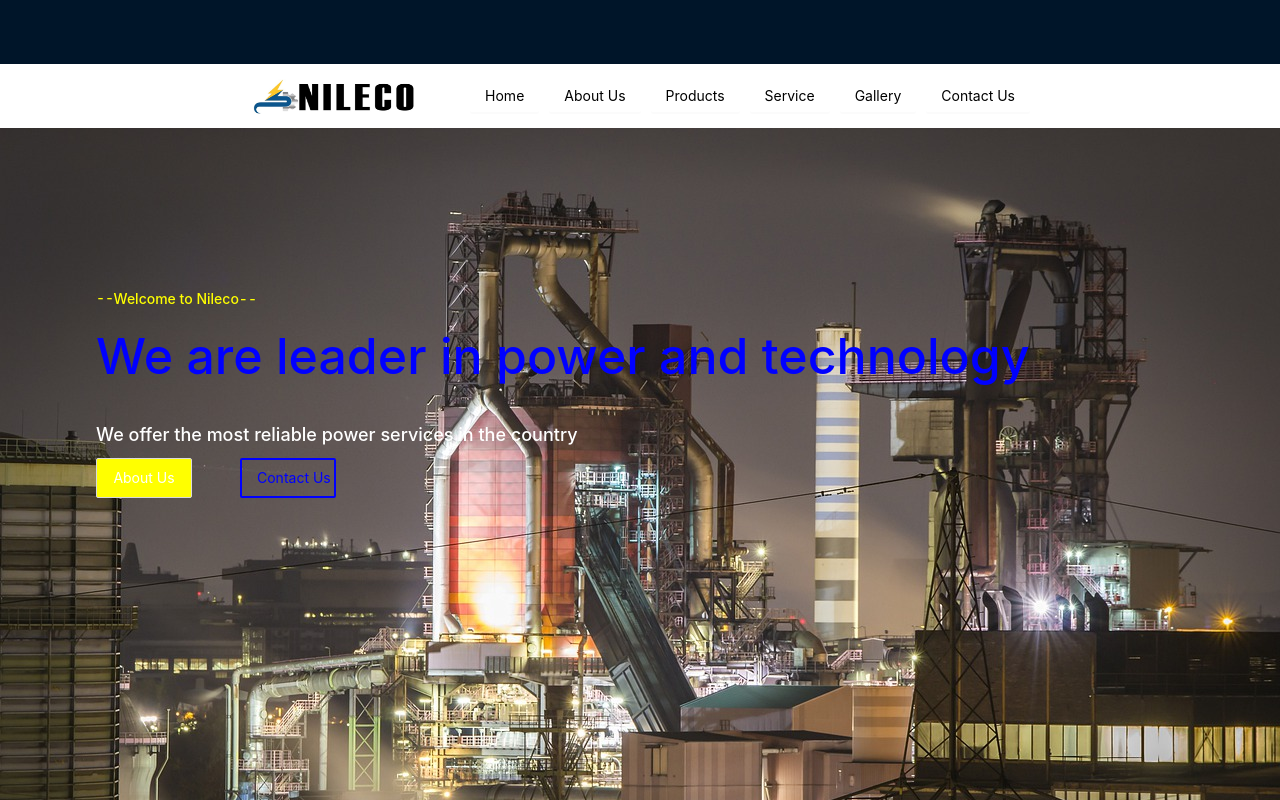
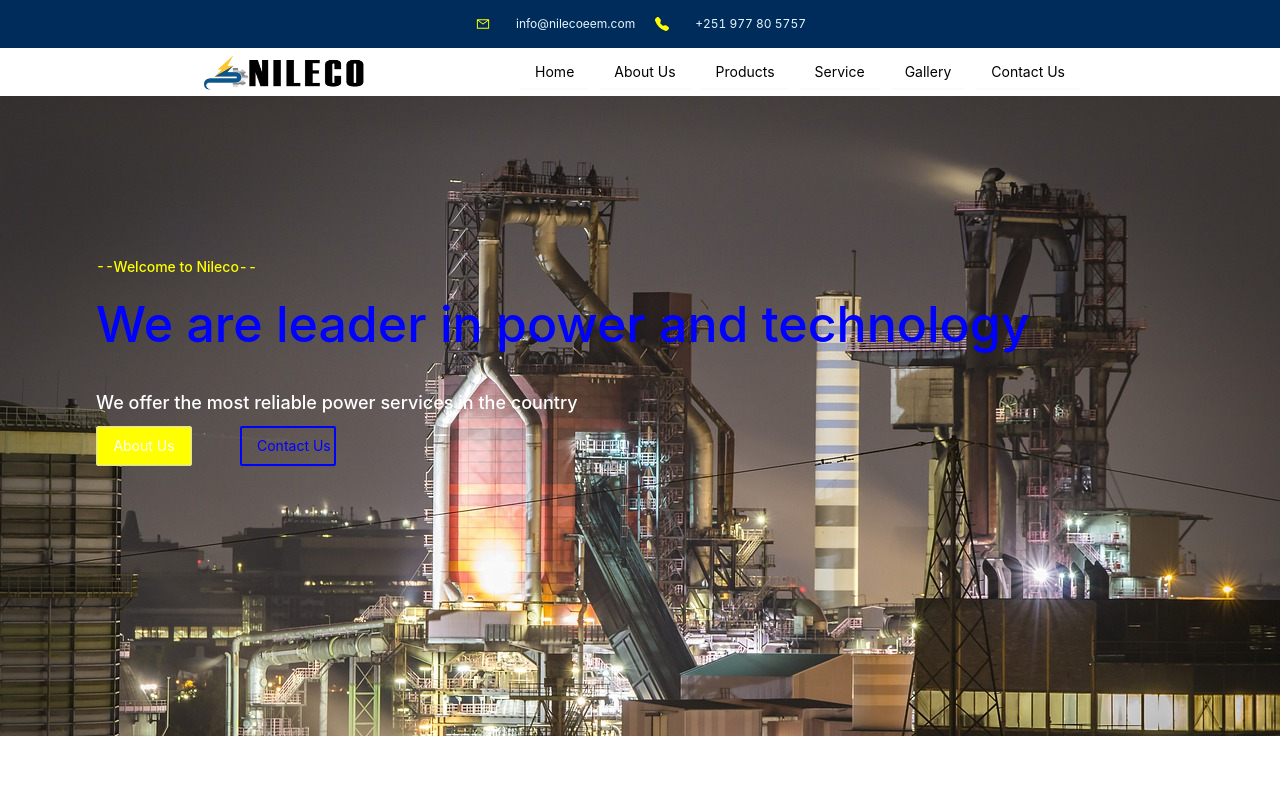
Before and after one commit to liferacer23/special-guacamole, a Next.js app: page / in a window 1280 px wide. Shown: the top 800 px of the page. Built offline with nearby package versions, Linux system fonts and the light colour scheme.

Commit message:
Some header changes

```diff
--- a/components/navbar/index.js
+++ b/components/navbar/index.js
@@ -1,33 +1,74 @@
 import Layout from "antd/lib/layout";
-import  Button from "antd/lib/button";
-import Popover from 'antd/lib/popover';
-import styled from 'styled-components';
+import Button from "antd/lib/button";
+import Popover from "antd/lib/popover";
+import styled from "styled-components";
 import Image from "next/image";
 import logo from "../../assets/Nileco.png";
-const { Header } = Layout;
+import antDAnchor from "antd/lib/anchor";
+import {AiOutlineMail} from "react-icons/ai";
+import {BsTelephoneFill} from "react-icons/bs";
+const { Link } = antDAnchor;
+const Header = styled("div")`
+display: flex;
+align-items: center;
+justify-content: center;
+background: rgb(0,44,91);
+height:3rem;
+
+`;
+const Anchor = styled(antDAnchor)`
+
+  .ant-anchor-ink::before {
+    display: none;
+  }
+  .ant-anchor-link-title {
+    color: #e6f7ff;
+    font-size: 12px;
+    :&hover {
+      color:yellow !important;
+    }
+  }
+
+  .ant-anchor {
+    display: flex;
+    width: 100%;
+    justify-content:end;
+    align-items: center;
+    gap: 20px;
+  }
+  .ant-anchor-ink-ball.visible {
+    display: none;
+}
+`;
+
+
 const HeaderItems = styled.div`
-display:flex;
-align-item:center;
-justify-content:center;
-gap:10px;
+  display: flex;
+  align-item: center;
+  justify-content: center;
+  gap: 10px;
 `;
 
 const StyledButton = styled(Button)`
-
-
   &.ant-btn {
-    border:none !important;
+    border: none !important;
   }
-background:transparent !important;
-border:0px solid transparent !important;
-font-weight:medium !important;
-color:#000000 !important;
-font-size:14px !important;
-&:hover{
-    color:#FFFF00 !important;
-    background:transparent !important;
-    font-weight:bold !important;
+  background: transparent !important;
+  border: 0px solid transparent !important;
+  font-weight: medium !important;
+  color: #000000 !important;
+  font-size: 14px !important;
+  &:hover {
+    color: #ffff00 !important;
+    background: transparent !important;
+    font-weight: bold !important;
   }
+`;
+const linkContainer = styled("div") `
+width: 100%;
+display: flex;
+align-item: center;
+justify-content: end;
 `;
 const content = (
   <div>
@@ -37,10 +78,22 @@ const content = (
 );
 const NavBar = () => (
   <>
-    <Header style={{ display: "flex", alignItems: "center" }}></Header>
+    <Header style={{ display: "flex", alignItems: "center" }}>
+      <linkContainer>
+      <Anchor affix={false}>
+       <AiOutlineMail style={{color:"yellow",marginRight:"-10px"}}/> <Link style={{ color: "#fff" }} href="#" title="info@nilecoeem.com" />
+        <BsTelephoneFill style={{color:"yellow",marginRight:"-10px"}}/><Link style={{ color: "#fff" }} href="#" title="+251 977 80 5757" />
+      </Anchor>
+      </linkContainer>
+    </Header>
     <Layout style={{ background: "transparent", padding: "0 200px" }}>
       <Header
-        style={{ display: "flex", alignItems: "center", background: "#fff", justifyContent:'space-between' }}
+        style={{
+          display: "flex",
+          alignItems: "center",
+          background: "#fff",
+          justifyContent: "space-between",
+        }}
       >
         <Image src={logo} alt="Website logo image" width={180} height={35} />
         <HeaderItems>
@@ -48,19 +101,19 @@ const NavBar = () => (
             <StyledButton>Home</StyledButton>
           </Popover>
           <Popover content={content} title="Title">
-    <StyledButton >About Us</StyledButton>
+            <StyledButton>About Us</StyledButton>
           </Popover>
           <Popover content={content} title="Title">
-    <StyledButton >Products</StyledButton>
+            <StyledButton>Products</StyledButton>
           </Popover>
           <Popover content={content} title="Title">
-    <StyledButton >Service</StyledButton>
+            <StyledButton>Service</StyledButton>
           </Popover>
           <Popover content={content} title="Title">
-    <StyledButton >Gallery</StyledButton>
+            <StyledButton>Gallery</StyledButton>
           </Popover>
           <Popover content={content} title="Title">
-    <StyledButton >Contact Us</StyledButton>
+            <StyledButton>Contact Us</StyledButton>
           </Popover>
         </HeaderItems>
       </Header>
--- a/package.json
+++ b/package.json
@@ -14,6 +14,7 @@
     "next": "12.3.1",
     "react": "18.2.0",
     "react-dom": "18.2.0",
+    "react-icons": "^4.4.0",
     "styled-components": "^5.3.5"
   },
   "devDependencies": {
--- a/pages/index.js
+++ b/pages/index.js
@@ -155,6 +155,7 @@ export default function Home() {
             src={checklistbg}
             width={500}
             height={100}
+            alt="checklist background"
           />
         </DeliverSectionImage>
       </DeliverSection>
--- a/styles/Home.module.css
+++ b/styles/Home.module.css
@@ -1,6 +1,7 @@
 .Section{
   background: url('../assets/hero.png');
-  height:100vh;
+  object-fit: cover;
+  height:80vh;
   width:100vw;
 }
 .SectionVertical{
```
Also changed, not shown: 1 other file (tests, documents, lock files or other folders). Lines whose indentation alone changed are shown as unchanged.
